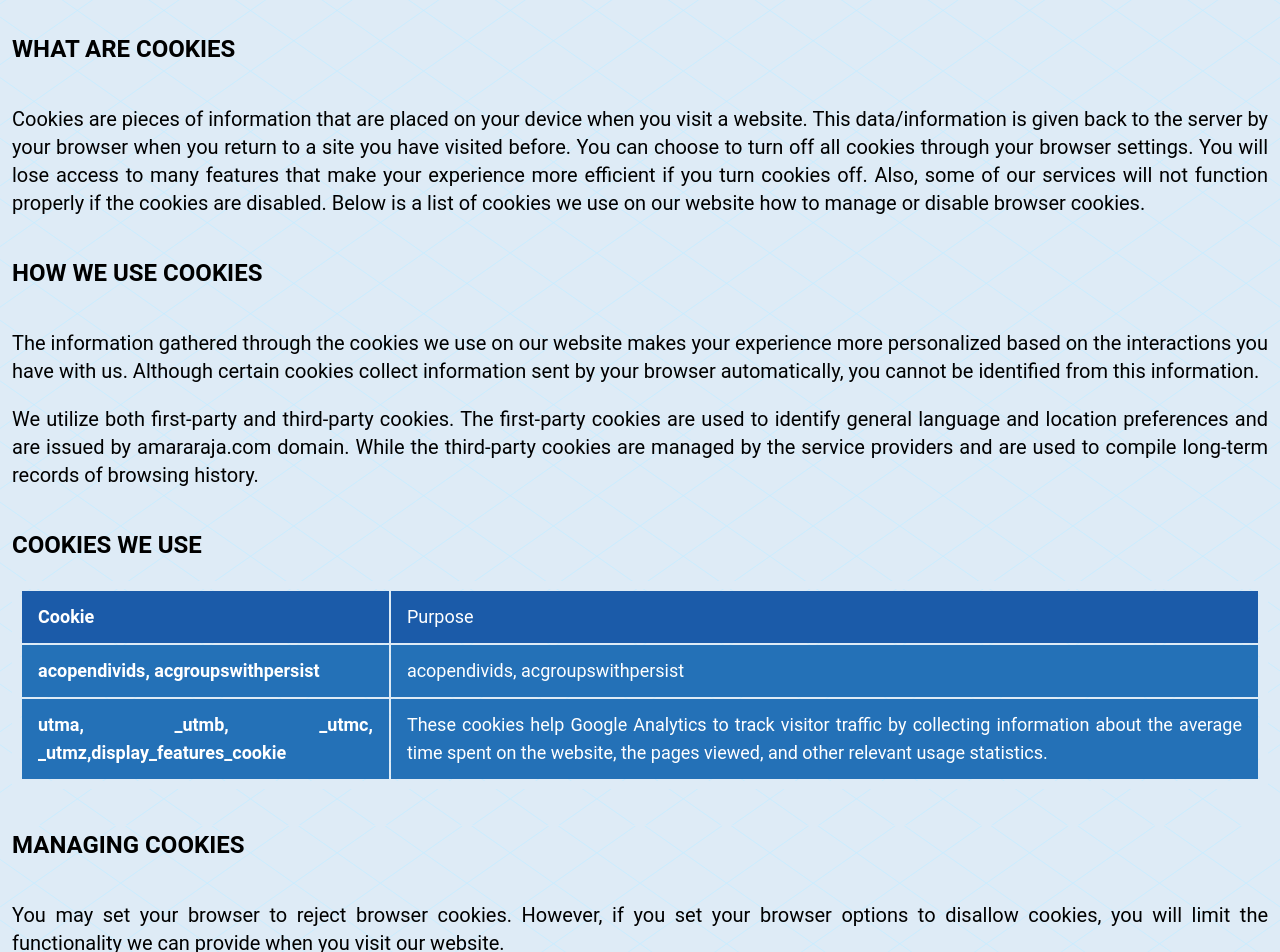
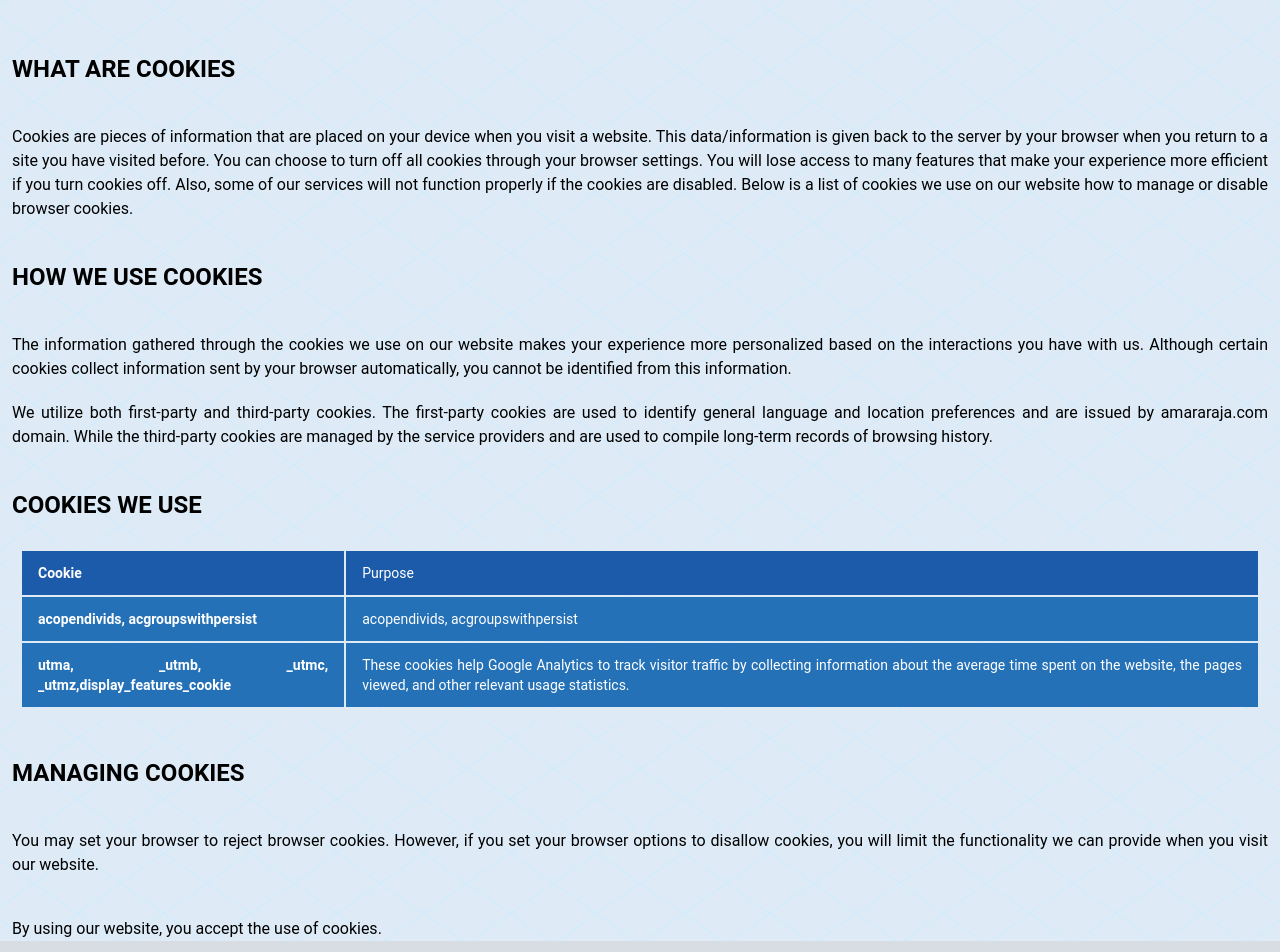
Before and after one commit to arbinzaman/rahimafrooz-battery, a React (Vite) app: page /privacy-policy in a window 1280 px wide. Shown: the part 260-1212 px from the top of the page. Built offline with nearby package versions, Linux system fonts and the light colour scheme.

Commit message:
Style: Fixed privacy policy page style

```diff
--- a/src/pages/PrivacyPolicy.jsx
+++ b/src/pages/PrivacyPolicy.jsx
@@ -7,13 +7,13 @@ const PrivacyPolicy = () => {
       <div className={`${allDeviceMaxWidth}`}>
         {/* hero section of privacy policy start */}
         <div className="mx-3">
-          <h1 className="text-semi_large lg:text-large font-bold text-primary ">
+          <h1 className="text-regular md:text-medium lg:text-xlarge font-bold text-primary ">
             PRIVACY & COOKIES POLICY
           </h1>
           <h3 className="text-black text-regular lg:text-2xl font-bold mt-10">
             WHAT ARE COOKIES
           </h3>
-          <p className="text-justify text-black text-regular lg:text-xl mt-10 ">
+          <p className="text-justify text-black  mt-10 ">
             Cookies are pieces of information that are placed on your device
             when you visit a website. This data/information is given back to the
             server by your browser when you return to a site you have visited
@@ -29,7 +29,7 @@ const PrivacyPolicy = () => {
             HOW WE USE COOKIES
           </h3>
 
-          <p className="text-justify text-black text-regular lg:text-xl mt-10 ">
+          <p className="text-justify text-black  mt-10 ">
             The information gathered through the cookies we use on our website
             makes your experience more personalized based on the interactions
             you have with us. Although certain cookies collect information sent
@@ -37,7 +37,7 @@ const PrivacyPolicy = () => {
             information.
           </p>
 
-          <p className="text-justify text-black text-regular lg:text-xl mt-5 ">
+          <p className="text-justify text-black  mt-5 ">
             We utilize both first-party and third-party cookies. The first-party
             cookies are used to identify general language and location
             preferences and are issued by amararaja.com domain. While the
@@ -52,7 +52,7 @@ const PrivacyPolicy = () => {
             COOKIES WE USE
           </h3>
           <div className="overflow-x-auto">
-            <table className="table border-background border-separate border-8 rounded-none text-justify text-lg mt-5  text-white">
+            <table className="table border-background border-separate border-8 rounded-none text-justify  mt-5  text-white">
               <tbody>
                 {/* row 1 */}
                 <tr className="bg-tableBackground1 ">
@@ -86,12 +86,12 @@ const PrivacyPolicy = () => {
           <h3 className="text-black   text-2xl font-bold mt-10">
             MANAGING COOKIES
           </h3>
-          <p className="text-justify text-black text-xl mt-10 ">
+          <p className="text-justify text-black  mt-10 ">
             You may set your browser to reject browser cookies. However, if you
             set your browser options to disallow cookies, you will limit the
             functionality we can provide when you visit our website.
           </p>
-          <p className="text-justify text-black text-xl mt-10 ">
+          <p className="text-justify text-black  mt-10 ">
             By using our website, you accept the use of cookies.
           </p>
         </div>
```
